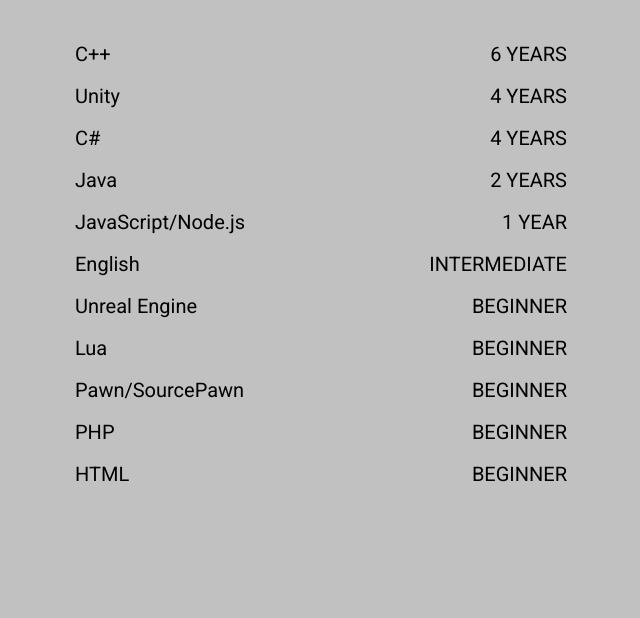
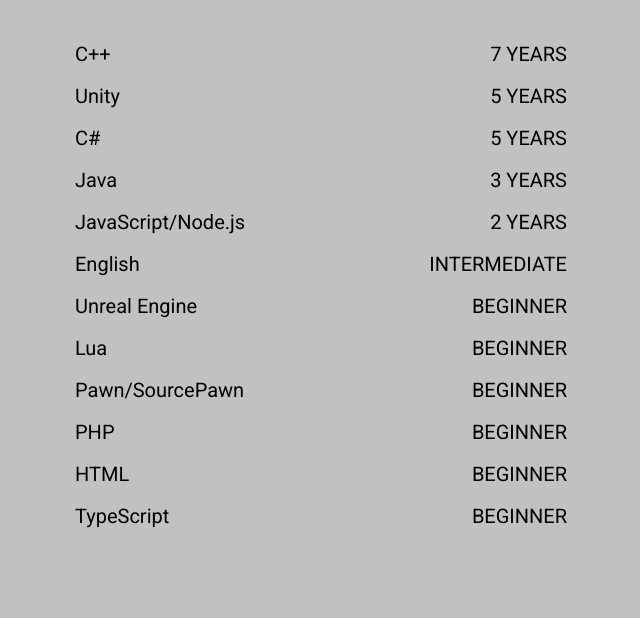
Before and after one commit to kantraksel/kantraksel.github.io, a plain HTML site: page portfolio/index.html in a window 1280 px wide. Shown: the part 684-1302 px from the top of the page, without its empty margins (319-959 px from the left). Drawn offline with Linux system fonts and the light colour scheme.

Commit message:
Updated years of experience
Added TypeScript

```diff
--- a/portfolio/index.html
+++ b/portfolio/index.html
@@ -25,23 +25,23 @@
 			<table class="infotable">
 				<tr>
 					<td class="left">C++</td>
-					<td class="right">6 YEARS</td>
+					<td class="right">7 YEARS</td>
 				</tr>
 				<tr>
 					<td class="left">Unity</td>
-					<td class="right">4 YEARS</td>
+					<td class="right">5 YEARS</td>
 				</tr>
 				<tr>
 					<td class="left">C#</td>
-					<td class="right">4 YEARS</td>
+					<td class="right">5 YEARS</td>
 				</tr>
 				<tr>
 					<td class="left">Java</td>
-					<td class="right">2 YEARS</td>
+					<td class="right">3 YEARS</td>
 				</tr>
 				<tr>
 					<td class="left">JavaScript/Node.js</td>
-					<td class="right">1 YEAR</td>
+					<td class="right">2 YEARS</td>
 				</tr>
 				<tr>
 					<td class="left">English</td>
@@ -65,6 +65,10 @@
 				</tr>
 				<tr>
 					<td class="left">HTML</td>
+					<td class="right">BEGINNER</td>
+				</tr>
+				<tr>
+					<td class="left">TypeScript</td>
 					<td class="right">BEGINNER</td>
 				</tr>
 			</table>
```
